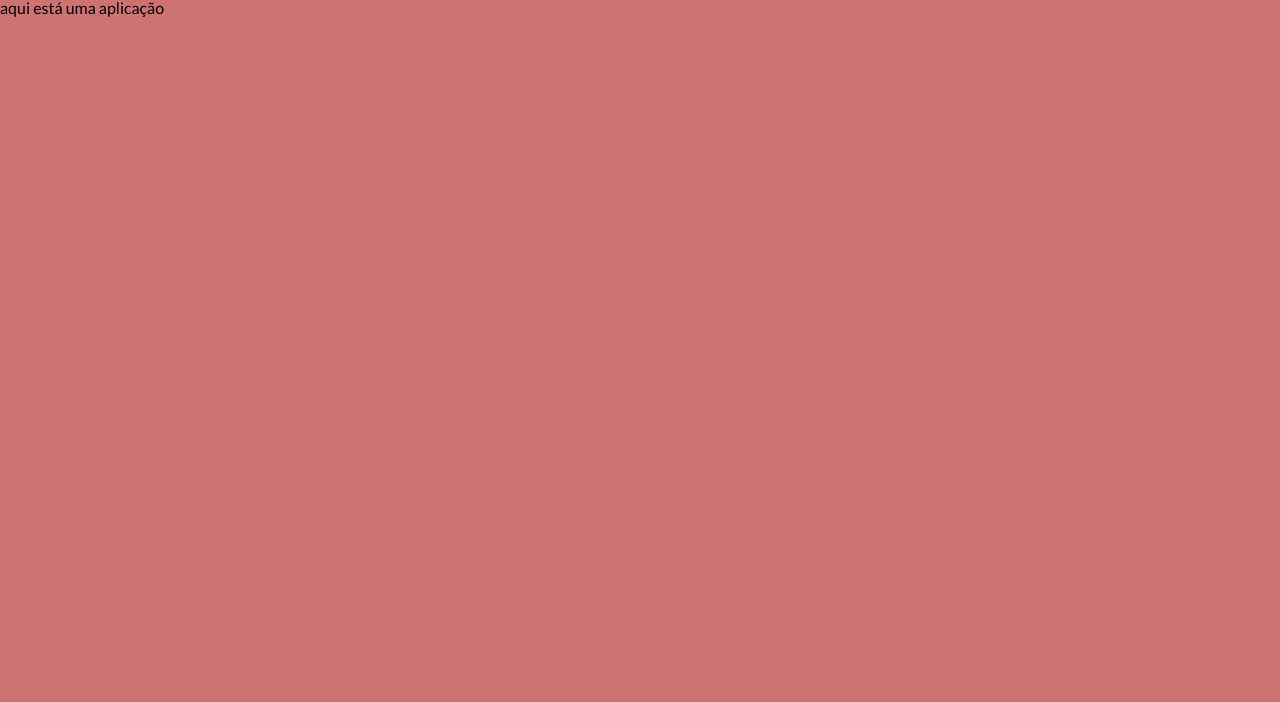
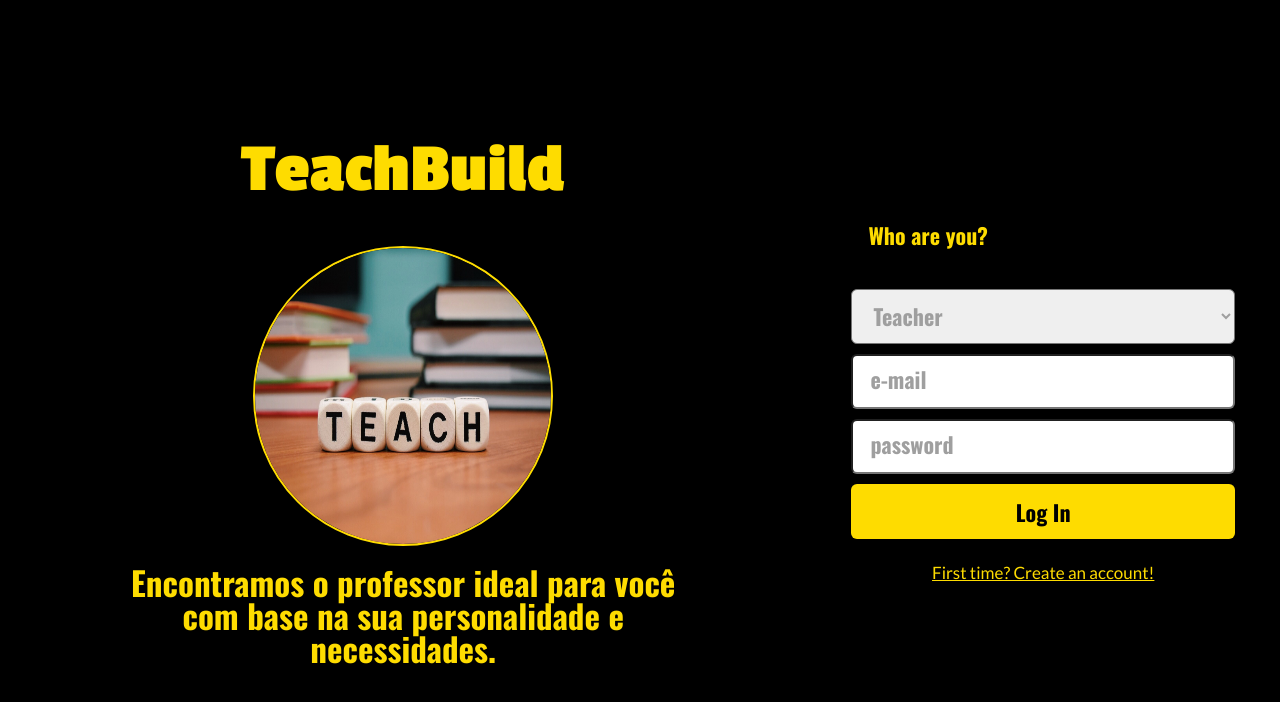
Before and after one commit to gleiMoura/projeto22-teachbuild, a React app in the folder front-end/: page / in a window 1280 px wide. Built offline with nearby package versions, Linux system fonts and the light colour scheme.

Commit message:
create front to do login

```diff
--- a/front-end/src/assets/style.css
+++ b/front-end/src/assets/style.css
@@ -2,13 +2,13 @@
     box-sizing: border-box;
     -webkit-tap-highlight-color: transparent;
 
-    --theme: #151515;
-    --button--theme: #1877f2;
+    --theme: #000;
+    --button--theme: #fedc00;
     --error: #E54141;
 }
 
 body {
-    background-color: #ce7272;
+    background-color: #000;
 
     font-family: 'Lato', sans-serif;
     /* font-family: 'Passion One', cursive; */
--- a/front-end/src/components/app.js
+++ b/front-end/src/components/app.js
@@ -1,20 +1,18 @@
 import { BrowserRouter, Routes, Route } from "react-router-dom";
 import React from "react";
+import SignIn from "../pages/signin";
 
 export default function App() {
     return (
-     <>
-        aqui está uma aplicação
-     </>
+        <BrowserRouter>
+            <Routes>
+                <Route path="/" element={<SignIn />} />
+            </Routes>
+        </BrowserRouter>
     );
-}
+};
 
-{/* <BrowserRouter>
-<Routes>
-    <Route path="/" element={<SignIn />} />
-    <Route path="/sign-up" element={<SignUp />} />
-    <Route path="/timeline" element={<Timeline />} />
-    <Route path="/hashtag/:hashtag" element={<HashtagPage />} />
-    <Route path="/users/:id" element={<UserPage />} />
-</Routes>
-</BrowserRouter> */}
+{/* <Route path="/sign-up" element={<SignUp />} />
+                <Route path="/timeline" element={<Timeline />} />
+                <Route path="/hashtag/:hashtag" element={<HashtagPage />} />
+                <Route path="/users/:id" element={<UserPage />} /> */}
--- /dev/null
+++ b/front-end/src/pages/signin.js
@@ -0,0 +1,88 @@
+import { useState } from "react";
+import { useNavigate } from "react-router-dom";
+import API from "../repository/API";
+import authStyle from "../styles/authStyle";
+import teachImage from "../assets/teachImage.jpg";
+
+const { Main, SiteInformation, Forms, AuthInput, SelectLabel, AuthSelect, AuthButton, StyledLink } = authStyle;
+
+export default function Signin() {
+    const navigate = useNavigate();
+    const [valid, setValid] = useState(true); // check if email and password are correct
+    const [loading, setLoading] = useState(false); //show load image
+
+    function submitForm(e) {
+        e.preventDefault();
+        setLoading(true);
+
+        const body = {
+            type: e.target[0].value,
+            email: e.target[1].value,
+            password: e.target[2].value
+        };
+
+        API.loginUser(body)
+            .then(response => {
+                localStorage.setItem("data", JSON.stringify(response.data));
+                navigate("/timeline");
+            }).catch(error => {
+                setValid(false);
+                setLoading(false);
+                console.log(error);
+            });
+    };
+
+    function SendData() {
+        if(loading){
+            return(
+                <img src="" alt="loading" />
+            );
+        }else{
+            return (
+                <AuthButton
+                    type="submit"
+                    disabled={loading ? true : false}
+                    style={loading ? { opacity: "0.7" } : {}}
+                >
+                    Log In
+                </AuthButton>
+            );
+        }
+    };
+
+    return (
+        <Main>
+            <SiteInformation>
+                <h1>TeachBuild</h1>
+                <img src={teachImage} alt="educação" />
+                <p>Encontramos o professor ideal para você com base na sua personalidade e necessidades.</p>
+            </SiteInformation>
+            <Forms>
+                <form onSubmit={e => submitForm(e)}>
+                    <SelectLabel for="type">Who are you?</SelectLabel>
+                    <AuthSelect id="type" name="type">
+                        <option value="teacher">Teacher</option>
+                        <option value="student">Student</option>
+                    </AuthSelect>
+                    <AuthInput
+                        type="email"
+                        placeholder="e-mail"
+                        required
+                    ></AuthInput>
+                    <AuthInput
+                        type="password"
+                        placeholder="password"
+                        minLength={6}
+                        required
+                    ></AuthInput>
+                    <SendData/>
+                </form>
+                <StyledLink to="/sign-up">First time? Create an account!</StyledLink>
+            </Forms>
+
+
+
+            {!valid ? <p>Email or password incorrect...</p> : <></>}
+        </Main>
+    );
+};
--- a/front-end/src/repository/API.js
+++ b/front-end/src/repository/API.js
@@ -2,13 +2,13 @@ import axios from "axios";
 
 const BASE_URL = "http://localhost:4000";
 
-function createUser(user) {
-    const promise = axios.post(`${BASE_URL}/${user}/signup`, body);
+function createUser(teacherOrStudent, body) {
+    const promise = axios.post(`${BASE_URL}/${teacherOrStudent}/signup`, body);
     return promise;
 };
 
-function loginUser(user) {
-    const promise = axios.post(`${BASE_URL}/${user}/signin`);
+function loginUser(body) {
+    const promise = axios.post(`${BASE_URL}/signin`, body);
     return promise;
 };
 
--- /dev/null
+++ b/front-end/src/styles/authStyle.js
@@ -0,0 +1,179 @@
+import styled from "styled-components";
+import { Link } from "react-router-dom";
+
+const Main = styled.main`
+  position: absolute;
+  width: 100%;
+  height: 100%;
+
+  overflow-y: auto;
+
+  @media (min-width: 768px) {
+    display: flex;
+  }
+`;
+
+const SiteInformation = styled.section`
+  display: flex;
+  flex-direction: column;
+  align-items: center;
+  justify-content: center;
+
+  width: 100%;
+  height: 175px;
+  padding: 0 60px;
+
+  color: #fedc00;
+  background-color: var(--theme);
+  box-shadow: 0px 4px 4px rgba(0, 0, 0, 0.25);
+
+  h1 {
+    font-family: "Passion One", cursive;
+    font-size: 50px;
+    margin-bottom: 20px;
+  }
+
+  p {
+    font-family: "Oswald", sans-serif;
+    font-size: 22px;
+    text-align: center;
+  }
+
+  img {
+    display: none;
+  }
+  @media (min-width: 768px) {
+    height: 100%;
+
+    padding: 0 120px;
+
+    h1 {
+      font-size: 70px;
+    }
+
+    p {
+      font-size: 33px;
+      text-align: center;
+    }
+
+    img {
+    width: 300px;
+    height: 300px;
+    border-radius: 50%;
+    border: 2px solid #fedc00;
+    margin: 20px;
+    display: block;
+  }
+  }
+`;
+
+const Forms = styled.section`
+  display: flex;
+  flex-direction: column;
+  align-items: center;
+
+  width: 100%;
+  margin: 35px 0;
+  padding: 0 25px;
+
+  form {
+    display: flex;
+    flex-direction: column;
+
+    margin-bottom: 20px;
+    width: 100%;
+  }
+
+  p {
+    margin-top: 25px;
+    text-align: center;
+
+    color: var(--error);
+    font-size: 23px;
+    font-weight: 700;
+  }
+
+  @media (min-width: 768px) {
+    height: 100%;
+    max-width: 37%;
+
+    padding: 0 45px;
+    margin: 0;
+
+    justify-content: center;
+  }
+`;
+
+const AuthInput = styled.input`
+  height: 55px;
+  border-radius: 6px;
+
+  font-size: 22px;
+  margin: 5px 0;
+  padding: 0 17px;
+
+  ::placeholder {
+    font-family: "Oswald", sans-serif;
+    color: #9f9f9f;
+  }
+`;
+
+const SelectLabel = styled.label`
+    height: 55px;
+    border-radius: 6px;
+
+    font-size: 22px;
+    margin: 5px 0;
+    padding: 0 17px;
+
+    font-family: "Oswald", sans-serif;
+    color: #fedc00;
+`;
+
+const AuthSelect = styled.select`
+    height: 55px;
+    border-radius: 6px;
+
+    font-size: 22px;
+    margin: 5px 0;
+    padding: 0 17px;
+
+    font-family: "Oswald", sans-serif;
+    color: #9f9f9f;
+`;
+
+const AuthButton = styled.button`
+  height: 55px;
+  border-radius: 6px;
+
+  font-size: 22px;
+  margin: 5px 0;
+
+  background-color: var(--button--theme);
+  border: none;
+  outline: none;
+
+  font-family: "Oswald", sans-serif;
+  color: #000;
+  cursor: pointer;
+`;
+
+const StyledLink = styled(Link)`
+  text-align: center;
+  font-size: 17px;
+  color: var(--button--theme);
+`;
+
+// EXPORT
+const authStyle = {
+  Main,
+  SiteInformation,
+  Forms,
+  AuthInput,
+  AuthSelect,
+  SelectLabel,
+  AuthButton,
+  StyledLink
+};
+
+export default authStyle;
```
Also changed, not shown: front-end/src/pages/signup.js (added, +7 -0 lines), front-end/src/assets/teachImage.jpg (added).
